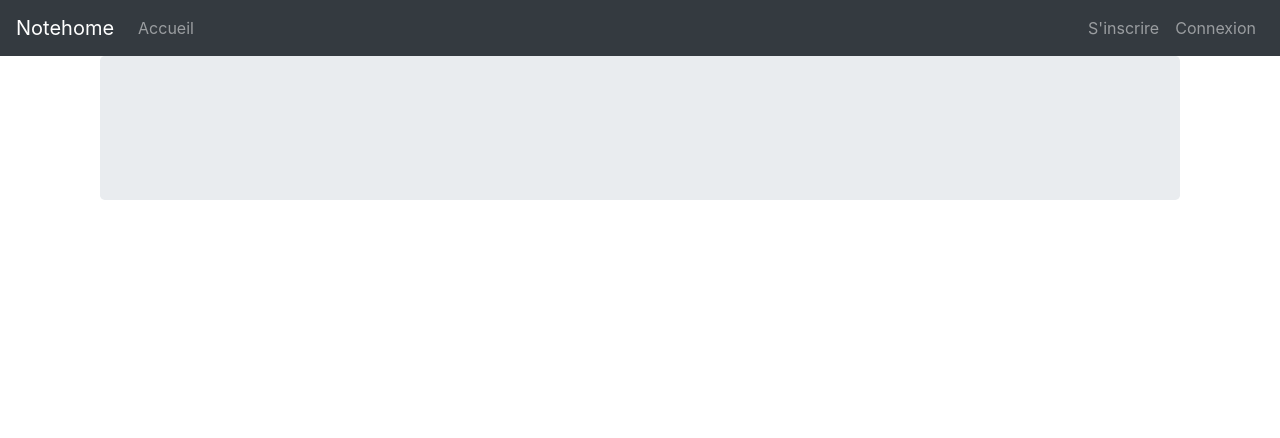
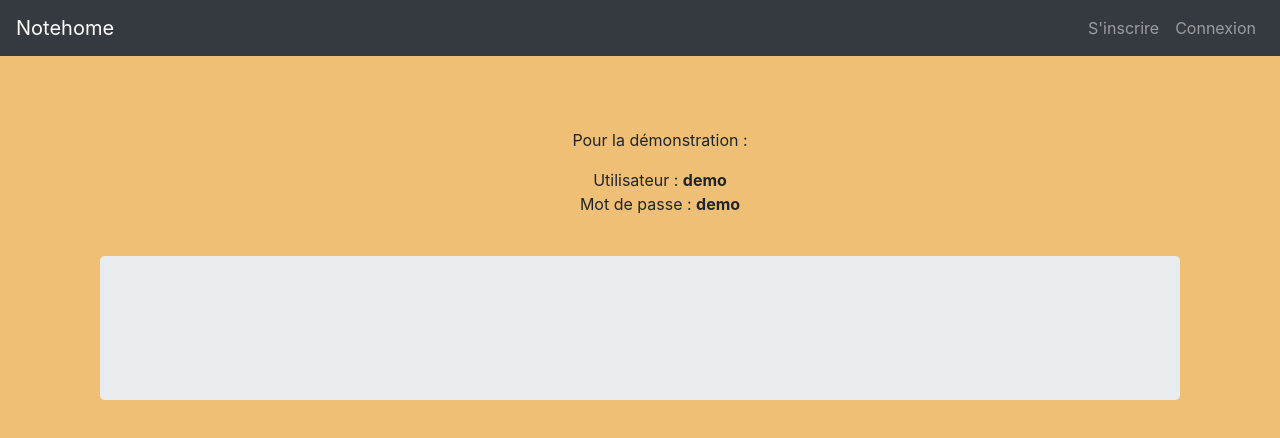
Before and after one commit to bennaneweb44/ng-notehome, an Angular app: page /home in a window 1280 px wide. Shown: the top 438 px of the page. Built offline with nearby package versions, Linux system fonts and the light colour scheme.

Commit message:
Authentification en REST - suite

```diff
--- a/src/app/app.component.html
+++ b/src/app/app.component.html
@@ -2,18 +2,6 @@
   <nav class="navbar navbar-expand navbar-dark bg-dark">
     <a href="#" class="navbar-brand">Notehome</a>
     <ul class="navbar-nav mr-auto" routerLinkActive="active">
-      <li class="nav-item">
-        <a href="/home" class="nav-link" routerLink="home">Accueil </a>
-      </li>
-      <li class="nav-item" *ngIf="showAdminBoard">
-        <a href="/admin" class="nav-link" routerLink="admin">Admin</a>
-      </li>
-      <li class="nav-item" *ngIf="showModeratorBoard">
-        <a href="/mod" class="nav-link" routerLink="mod">Modérateur</a>
-      </li>
-      <li class="nav-item">
-        <a href="/user" class="nav-link" *ngIf="isLoggedIn" routerLink="user">Utilisateur</a>
-      </li>
 
       <li class="nav-item">
         <a href="/articles" class="nav-link" *ngIf="isLoggedIn" routerLink="articles">Articles</a>
@@ -46,7 +34,14 @@
     </ul>
   </nav>
 
-  <div class="container">
+  <div class="container bg-warning">
+    <div class="col-12 p-4 mt-5 text-center" *ngIf="!isLoggedIn">
+      <ul id="demoHome">
+        <li class="mb-3">Pour la démonstration :</li>
+        <li>Utilisateur : <b>demo</b></li>
+        <li>Mot de passe : <b>demo</b></li>
+      </ul>
+    </div>
     <router-outlet></router-outlet>
   </div>
 </div>
--- a/src/index.html
+++ b/src/index.html
@@ -13,7 +13,7 @@
       crossorigin="anonymous"
     />
   </head>
-  <body>
+  <body class="bg-warning">
     <app-root></app-root>
   </body>
 </html>
--- a/src/styles.css
+++ b/src/styles.css
@@ -1 +1,8 @@
-/* You can add global styles to this file, and also import other style files */
+/*########################### Global Css #############################*/
+.bg-warning {
+    background-color: #EFBF76 !important;
+}
+
+#demoHome {
+    list-style: none;
+}
```
